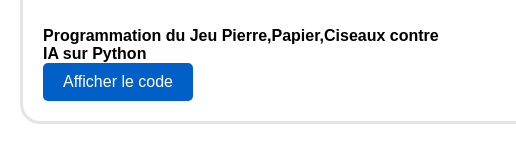
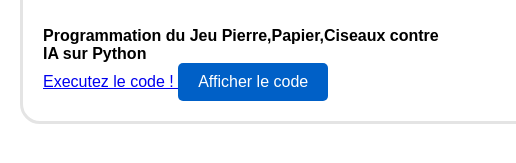
Before and after one commit to Mordarmie/Site-code, a plain HTML site: page index.html in a window 1280 px wide. Shown: the part 271-434 px from the top of the page, 0-516 px from the left. Drawn offline with nearby package versions, Linux system fonts and the light colour scheme.

Commit message:
afficher cdoe

```diff
--- a/index.html
+++ b/index.html
@@ -25,7 +25,7 @@
                 <p class="UpTitle">Python</p>
                 <h2 class="titleSection">Jeu Python vs IA</h2>
                 <h4 class="subTitleSection">Programmation du Jeu Pierre,Papier,Ciseaux contre IA sur Python </h4>
-                <a href="https://www.online-python.com/Qn8vSMJ1z7"> </a>
+                <a href="https://www.online-python.com/Qn8vSMJ1z7"> Executez le code ! </a>
                 <button class="styled-button" onclick="showPopup('codePopup1')">Afficher le code</button>
             </div>
             <div class="sectionImages">
```
